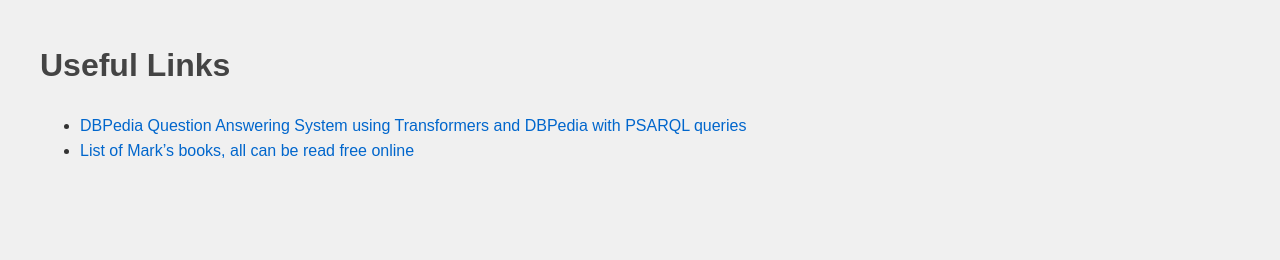
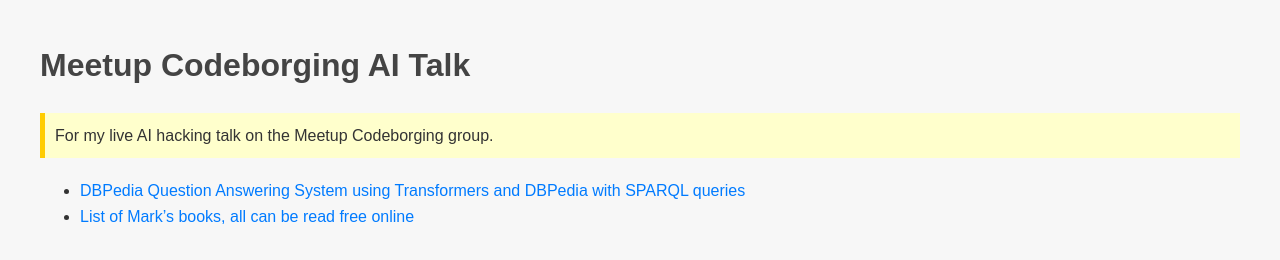
Before and after one commit to mark-watson/markwatson-com-website, a plain HTML site: page talk.html in a window 1280 px wide. Drawn offline with Linux system fonts and the light colour scheme.

Commit message:
Update talk.html

```diff
--- a/talk.html
+++ b/talk.html
@@ -3,11 +3,11 @@
 <head>
     <meta charset="UTF-8">
     <meta name="viewport" content="width=device-width, initial-scale=1.0">
-    <title>Links</title>
+    <title>Meetup Codeborging AI Talk</title>
     <style>
         body {
             font-family: Arial, sans-serif;
-            background-color: #f0f0f0;
+            background-color: #f7f7f7;
             color: #333;
             margin: 40px;
             line-height: 1.6;
@@ -15,8 +15,14 @@
         h1 {
             color: #444;
         }
+        .highlight {
+            background-color: #ffffcc;
+            padding: 10px;
+            border-left: 5px solid #ffcc00;
+            margin-bottom: 20px;
+        }
         a {
-            color: #0066cc;
+            color: #007bff;
             text-decoration: none;
         }
         a:hover {
@@ -25,9 +31,12 @@
     </style>
 </head>
 <body>
-    <h1>Useful Links</h1>
+    <h1>Meetup Codeborging AI Talk</h1>
+    <div class="highlight">
+        For my live AI hacking talk on the Meetup Codeborging group.
+    </div>
     <ul>
-        <li><a href="https://colab.research.google.com/drive/1MZTXHuOzgyJk8jfaMANFh3pLmhUn7jJe" target="_blank">DBPedia Question Answering System using Transformers and DBPedia with PSARQL queries</a></li>
+        <li><a href="https://colab.research.google.com/drive/1MZTXHuOzgyJk8jfaMANFh3pLmhUn7jJe" target="_blank">DBPedia Question Answering System using Transformers and DBPedia with SPARQL queries</a></li>
         <li><a href="https://leanpub.com/u/markwatson" target="_blank">List of Mark’s books, all can be read free online</a></li>
     </ul>
 </body>
```
